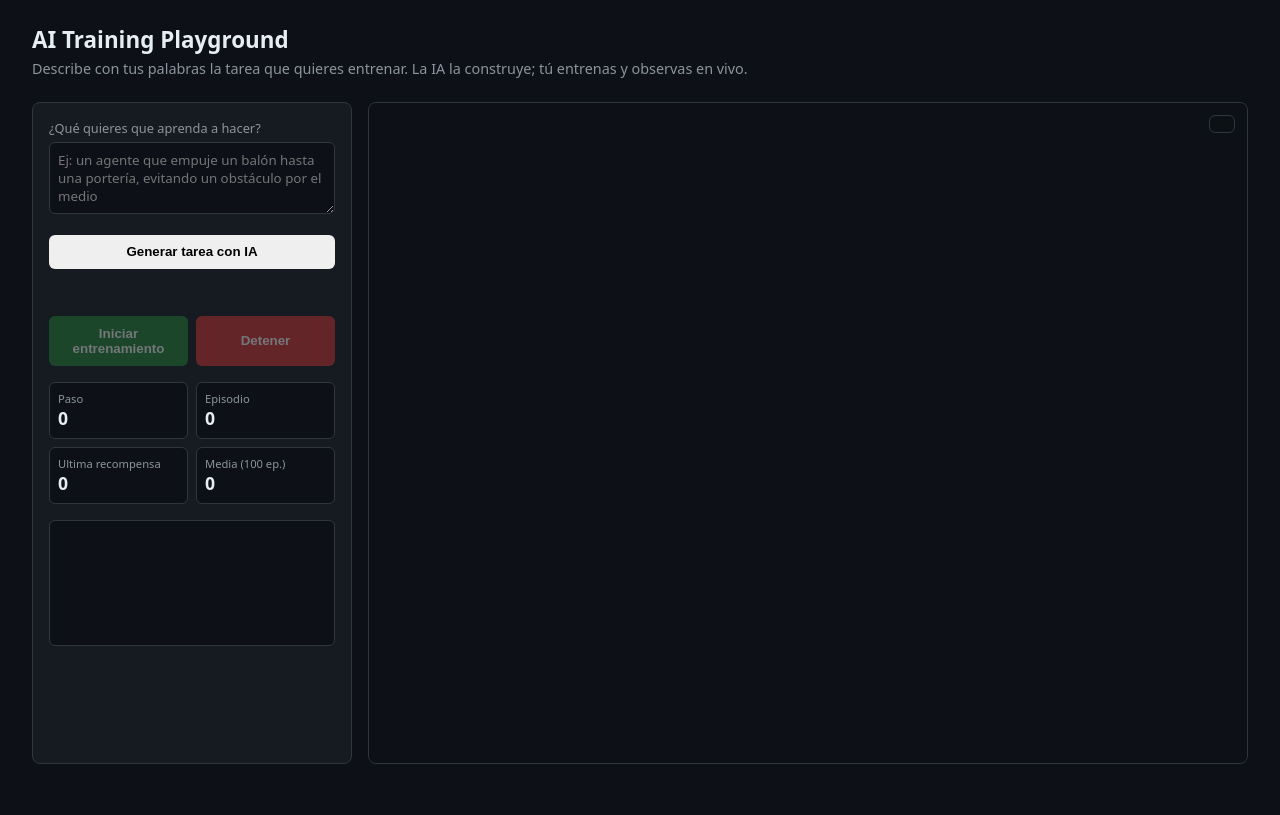
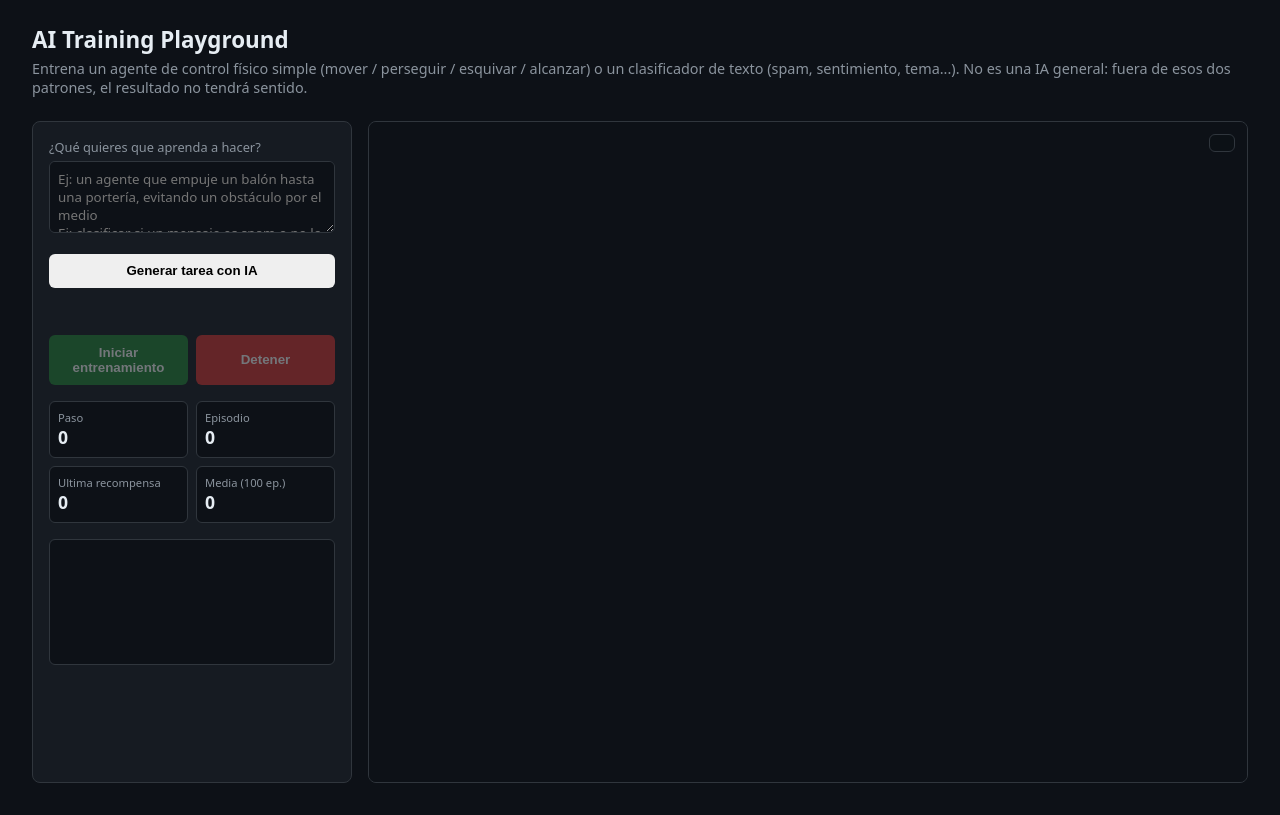
Before and after one commit to HMJ07/ai-training-playground, a plain HTML site: page frontend/index.html in a window 1280 px wide. Drawn offline with nearby package versions, Linux system fonts and the light colour scheme.

Commit message:
Narrow the pitch to what the engine actually does well
Feedback was blunt and fair: the tool was being asked for things
outside what a 2D-physics RL sandbox + linear text classifier can
represent (realistic 3D characters, per-request behavior, anything
needing real reasoning), and the generator would quietly improvise an
approximation instead of saying it can't. That reads as "does whatever
it wants."

Rather than chasing more edge cases, this scopes the pitch down to
match reality:
- README leads with an explicit "what this is / is not" section before
  anything else, naming the two supported patterns and stating plainly
  that requests outside them will produce a forced-looking result -
  and why (there's no third template to fall back to).
- The in-app header and textarea placeholder say the same thing, so
  the scope is visible before typing, not discovered after a
  disappointing result.

No functional changes - this is entirely about setting expectations
where people actually read them.

Co-Authored-By: Claude Sonnet 5 <noreply@anthropic.com>

```diff
--- a/frontend/index.html
+++ b/frontend/index.html
@@ -8,13 +8,13 @@
 <body>
   <header>
     <h1>AI Training Playground</h1>
-    <p class="subtitle">Describe con tus palabras la tarea que quieres entrenar. La IA la construye; tú entrenas y observas en vivo.</p>
+    <p class="subtitle">Entrena un agente de control físico simple (mover / perseguir / esquivar / alcanzar) o un clasificador de texto (spam, sentimiento, tema...). No es una IA general: fuera de esos dos patrones, el resultado no tendrá sentido.</p>
   </header>
 
   <main>
     <section class="panel controls">
       <label for="task-input">¿Qué quieres que aprenda a hacer?</label>
-      <textarea id="task-input" rows="3" placeholder="Ej: un agente que empuje un balón hasta una portería, evitando un obstáculo por el medio"></textarea>
+      <textarea id="task-input" rows="3" placeholder="Ej: un agente que empuje un balón hasta una portería, evitando un obstáculo por el medio&#10;Ej: clasificar si un mensaje es spam o no lo es"></textarea>
       <div class="buttons">
         <button id="generate-btn">Generar tarea con IA</button>
       </div>
```
Also changed, not shown: 1 other file.
